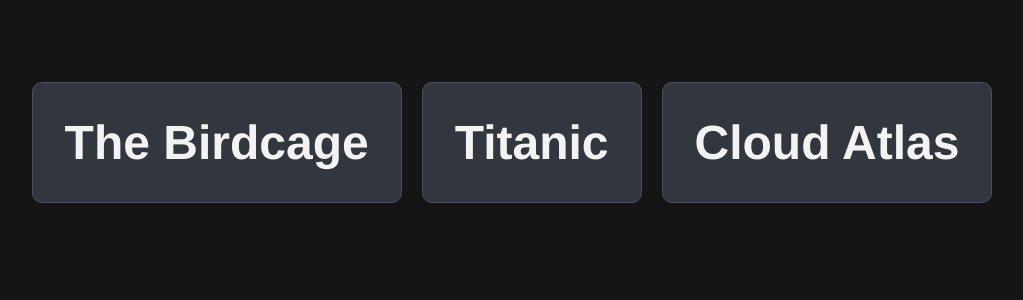
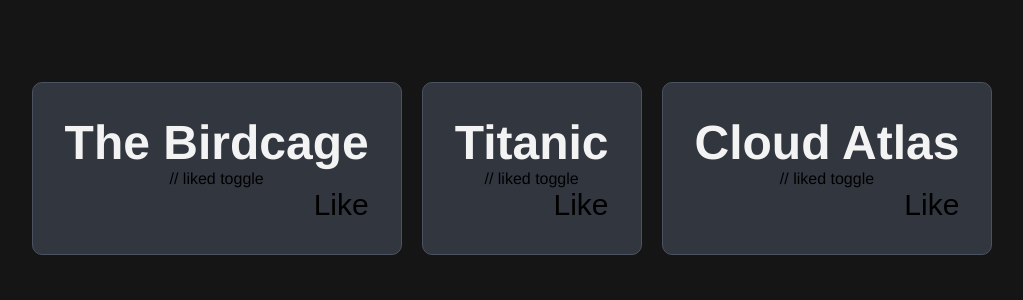
Before and after one commit to ajkeener/my-react-app, a React (Vite) app: page / in a window 1280 px wide. Shown: the top 300 px of the page, without its empty margins (128-1151 px from the left). Built offline with nearby package versions, Linux system fonts and the light colour scheme.

Commit message:
Added liked toggle with useState

```diff
--- a/src/App.jsx
+++ b/src/App.jsx
@@ -3,17 +3,27 @@
 import viteLogo from '/vite.svg'
 import './App.css'
 
-// Styling demo
-// Inline and linked style sheet
+// States demo
+// States are not persistent across page reloads
 const Card = ({ title }) => {
+  // add a "Liked" state
+  const [hasLiked, setHasLiked] = useState(false);
+
   return(
     <div className="card" >
       <h2>{title}</h2>
+
+      // liked toggle
+      <button onClick={() => setHasLiked(!hasLiked)}>
+        {hasLiked ? 'Liked' : 'Like'}
+      </button>
     </div>
   )
 }
 
 const App = () => {
+
+
   return (
     <>
     <div className="card-container">
--- a/src/index.css
+++ b/src/index.css
@@ -33,3 +33,12 @@
   border-radius: 10px;
   min-height: 100px;
 }
+
+button{
+  border:none;
+  font-size: 30px;
+  background-color: transparent;
+  width:100%;
+  text-align: right;
+  cursor: pointer;
+}
```
